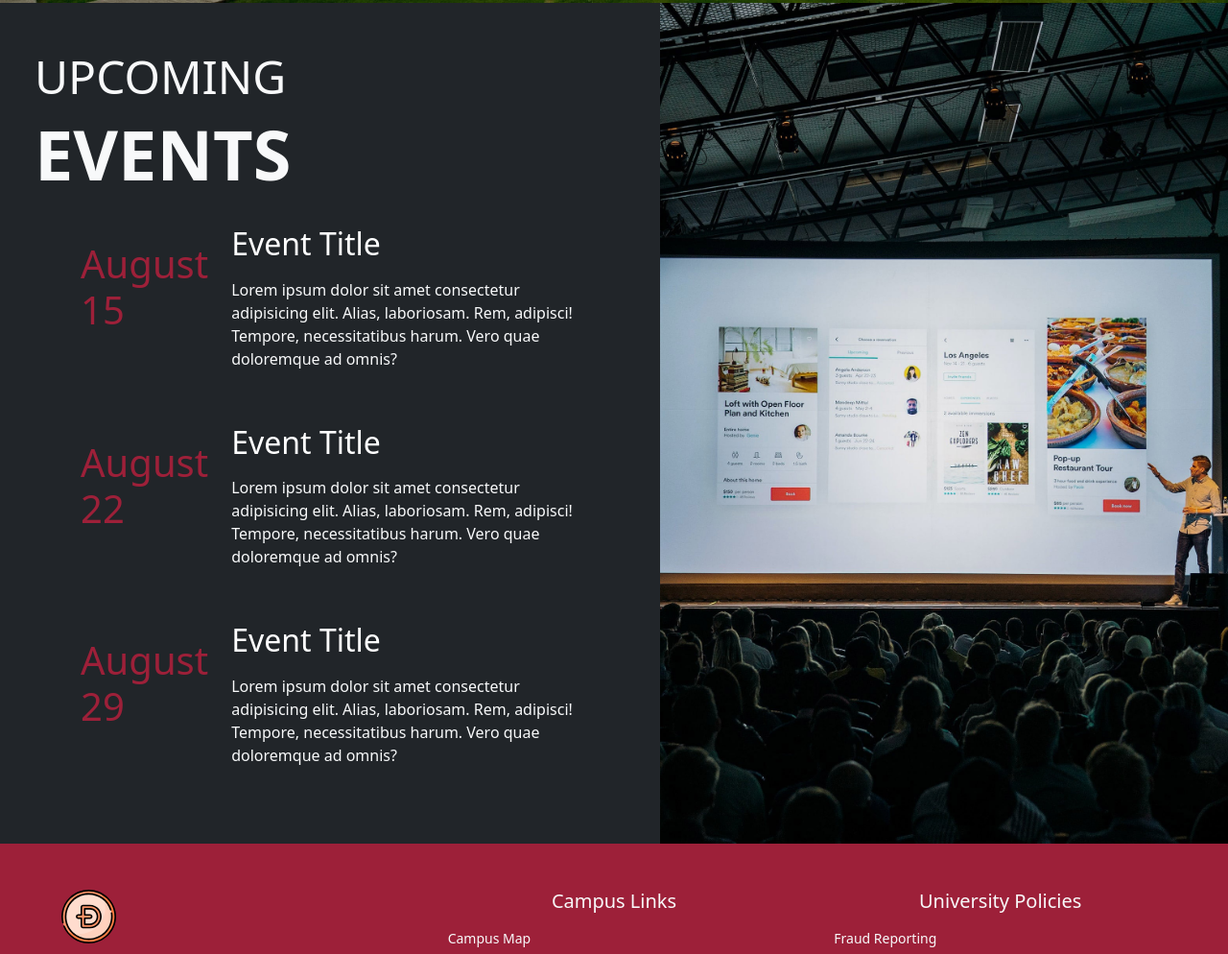
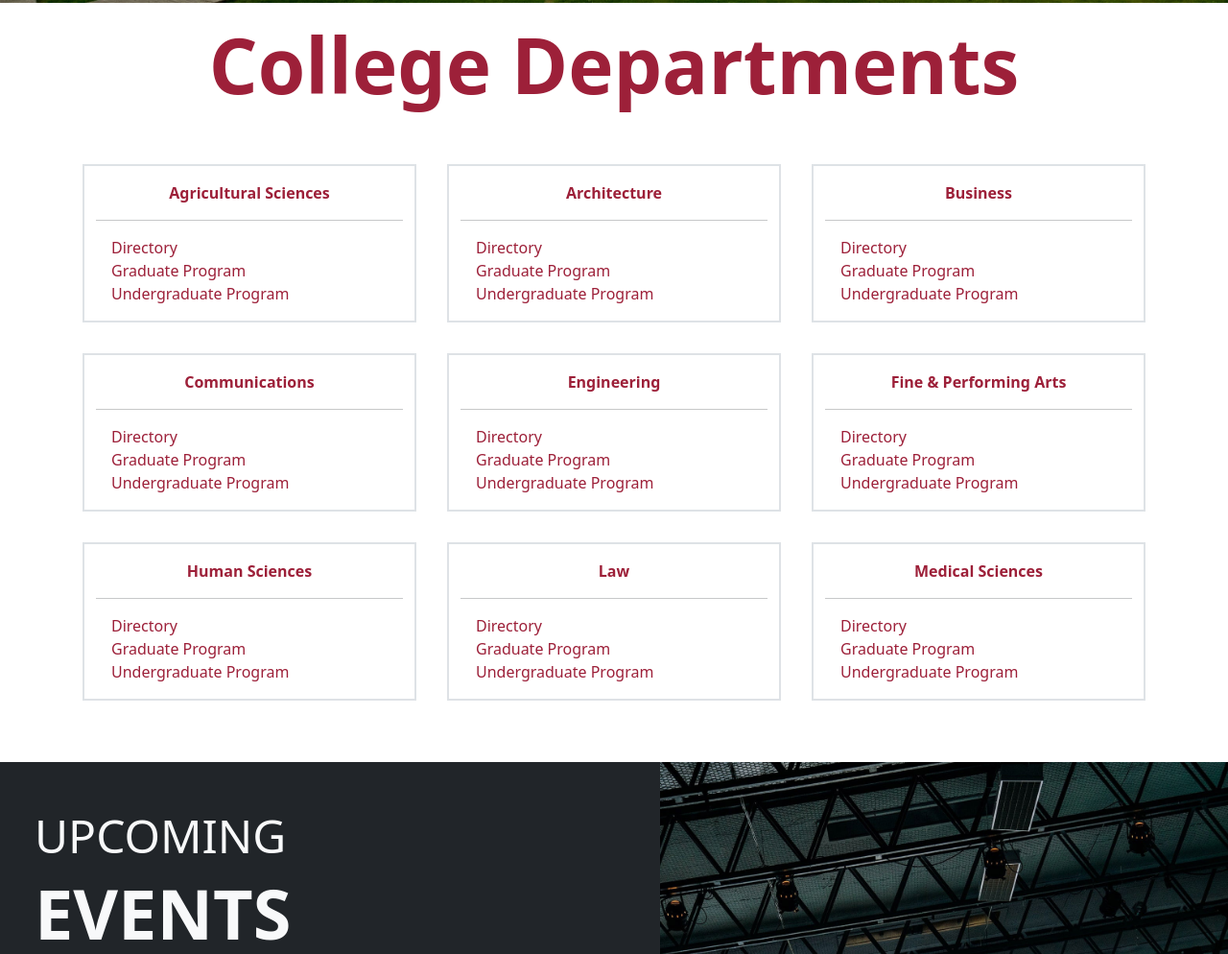
Before and after one commit to TrNiTu/StudentNewsPage, a plain HTML site: page index.html in a window 1280 px wide. Shown: the part 3116-4110 px from the top of the page at 96% size. Drawn offline with nearby package versions, Linux system fonts and the light colour scheme.

Commit message:
added barebones college departments section

```diff
--- a/index.html
+++ b/index.html
@@ -8,7 +8,7 @@
         integrity="sha384-EVSTQN3/azprG1Anm3QDgpJLIm9Nao0Yz1ztcQTwFspd3yD65VohhpuuCOmLASjC" crossorigin="anonymous">
     <link rel="stylesheet" href="https://cdn.jsdelivr.net/npm/bootstrap-icons@1.3.0/font/bootstrap-icons.css">
     <link rel="stylesheet" href="styles.css">
-    <title>U of FB</title>
+    <title>DOGE U</title>
 </head>
 
 <body style="overflow-x: hidden;">
@@ -281,7 +281,7 @@
     </section>
 
     <!-- Donate Jumbotron -->
-    <section class="p5">
+    <section id="donate">
         <div class="jumbotron jumbotron-fluid w-100 d-flex align-items-center justify-content-center">
             <img src="img/donate.jpg" alt="" class="has-bg-img img-fluid">
             <div class="card shadow border-0 rounded-0 align-items-center justify-content-center">
@@ -297,6 +297,89 @@
     </section>
 
     <!-- College Department Boxes -->
+    <section class="pb-5">
+        <div class="container">
+            <h1 class="py-3 mb-5 display-1 fw-bold text-center" style="color:rgb(157, 32, 57)">College Departments</h1>
+            <div class="row pb-4 g-4">
+                <div class="col-lg pb-3 m-3 d-flex flex-column border border-2 border-muted">
+                    <a href="#" class="college-header fw-bold text-center pt-3"
+                        style="color:rgb(157, 32, 57); text-decoration: none;">Agricultural Sciences</a>
+                    <hr>
+                    <a href="#" class="mx-3 college-link">Directory</a>
+                    <a href="#" class="mx-3 college-link">Graduate Program</a>
+                    <a href="#" class="mx-3 college-link">Undergraduate Program</a>
+                </div>
+                <div class="col-lg pb-3 m-3 d-flex flex-column border border-2 border-muted">
+                    <a href="#" class="college-header fw-bold text-center pt-3"
+                        style="color:rgb(157, 32, 57); text-decoration: none;">Architecture</a>
+                    <hr>
+                    <a href="#" class="mx-3 college-link">Directory</a>
+                    <a href="#" class="mx-3 college-link">Graduate Program</a>
+                    <a href="#" class="mx-3 college-link">Undergraduate Program</a>
+                </div>
+                <div class="col-lg pb-3 m-3 d-flex flex-column border border-2 border-muted">
+                    <a href="#" class="college-header fw-bold text-center pt-3"
+                        style="color:rgb(157, 32, 57); text-decoration: none;">Business</a>
+                    <hr>
+                    <a href="#" class="mx-3 college-link">Directory</a>
+                    <a href="#" class="mx-3 college-link">Graduate Program</a>
+                    <a href="#" class="mx-3 college-link">Undergraduate Program</a>
+                </div>
+            </div>
+            <div class="row pb-4 g-4">
+                <div class="col-lg pb-3 m-3 d-flex flex-column border border-2 border-muted">
+                    <a href="#" class="college-header fw-bold text-center pt-3"
+                        style="color:rgb(157, 32, 57); text-decoration: none;">Communications</a>
+                    <hr>
+                    <a href="#" class="mx-3 college-link">Directory</a>
+                    <a href="#" class="mx-3 college-link">Graduate Program</a>
+                    <a href="#" class="mx-3 college-link">Undergraduate Program</a>
+                </div>
+                <div class="col-lg pb-3 m-3 d-flex flex-column border border-2 border-muted">
+                    <a href="#" class="college-header fw-bold text-center pt-3"
+                        style="color:rgb(157, 32, 57); text-decoration: none;">Engineering</a>
+                    <hr>
+                    <a href="#" class="mx-3 college-link">Directory</a>
+                    <a href="#" class="mx-3 college-link">Graduate Program</a>
+                    <a href="#" class="mx-3 college-link">Undergraduate Program</a>
+                </div>
+                <div class="col-lg pb-3 m-3 d-flex flex-column border border-2 border-muted">
+                    <a href="#" class="college-header fw-bold text-center pt-3"
+                        style="color:rgb(157, 32, 57); text-decoration: none;">Fine & Performing Arts</a>
+                    <hr>
+                    <a href="#" class="mx-3 college-link">Directory</a>
+                    <a href="#" class="mx-3 college-link">Graduate Program</a>
+                    <a href="#" class="mx-3 college-link">Undergraduate Program</a>
+                </div>
+            </div>
+            <div class="row g-4">
+                <div class="col-lg pb-3 m-3 d-flex flex-column border border-2 border-muted">
+                    <a href="#" class="college-header fw-bold text-center pt-3"
+                        style="color:rgb(157, 32, 57); text-decoration: none;">Human Sciences</a>
+                    <hr>
+                    <a href="#" class="mx-3 college-link">Directory</a>
+                    <a href="#" class="mx-3 college-link">Graduate Program</a>
+                    <a href="#" class="mx-3 college-link">Undergraduate Program</a>
+                </div>
+                <div class="col-lg pb-3 m-3 d-flex flex-column border border-2 border-muted">
+                    <a href="#" class="college-header fw-bold text-center pt-3"
+                        style="color:rgb(157, 32, 57); text-decoration: none;">Law</a>
+                    <hr>
+                    <a href="#" class="mx-3 college-link">Directory</a>
+                    <a href="#" class="mx-3 college-link">Graduate Program</a>
+                    <a href="#" class="mx-3 college-link">Undergraduate Program</a>
+                </div>
+                <div class="col-lg pb-3 m-3 d-flex flex-column border border-2 border-muted">
+                    <a href="#" class="college-header fw-bold text-center pt-3"
+                        style="color:rgb(157, 32, 57); text-decoration: none;">Medical Sciences</a>
+                    <hr>
+                    <a href="#" class="mx-3 college-link">Directory</a>
+                    <a href="#" class="mx-3 college-link">Graduate Program</a>
+                    <a href="#" class="mx-3 college-link">Undergraduate Program</a>
+                </div>
+            </div>
+        </div>
+    </section>
     <!-- Agricultural Sciences -->
     <!-- Architecture -->
     <!-- Business -->
@@ -308,7 +391,7 @@
     <!-- Medical Sciences -->
 
     <!-- Events -->
-    <section id="events">
+    <section id="events" class="p5">
         <div class="row">
             <div class="col bg-dark p-5 text-light">
                 <h1 class="text-justify display-5">UPCOMING</h1>
--- a/styles.css
+++ b/styles.css
@@ -2,6 +2,12 @@
     box-sizing: border-box;
     margin: 0;
     padding: 0;
+}
+
+.body::before {
+    display: block;
+    content: '';
+    height: 60px;
 }
 
 .dropdown-item {
@@ -85,6 +91,22 @@
     text-decoration: underline;
 }
 
+.college-header:hover {
+    filter: brightness(50%);
+    transition: 0.25s ease-in;
+}
+
+.college-link {
+    color:rgb(157, 32, 57);
+    text-decoration: none;
+}
+
+.college-link:hover {
+    color:rgb(157, 32, 57);
+    filter: brightness(40%);
+    text-decoration: underline;
+}
+
 @keyframes fadeIn {
     0% {
         opacity: 0
```
Also changed, not shown: img/college1.jpg (added).
